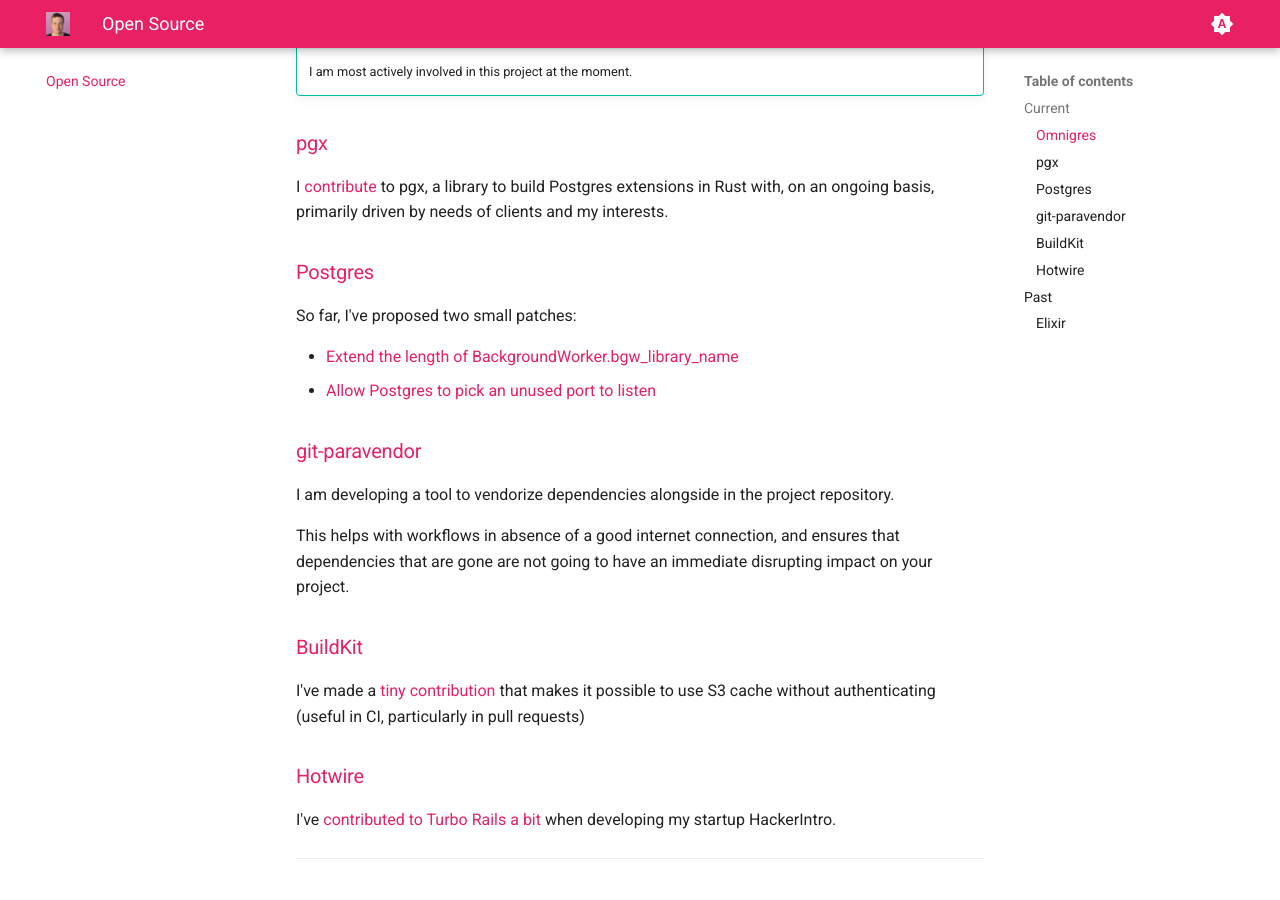
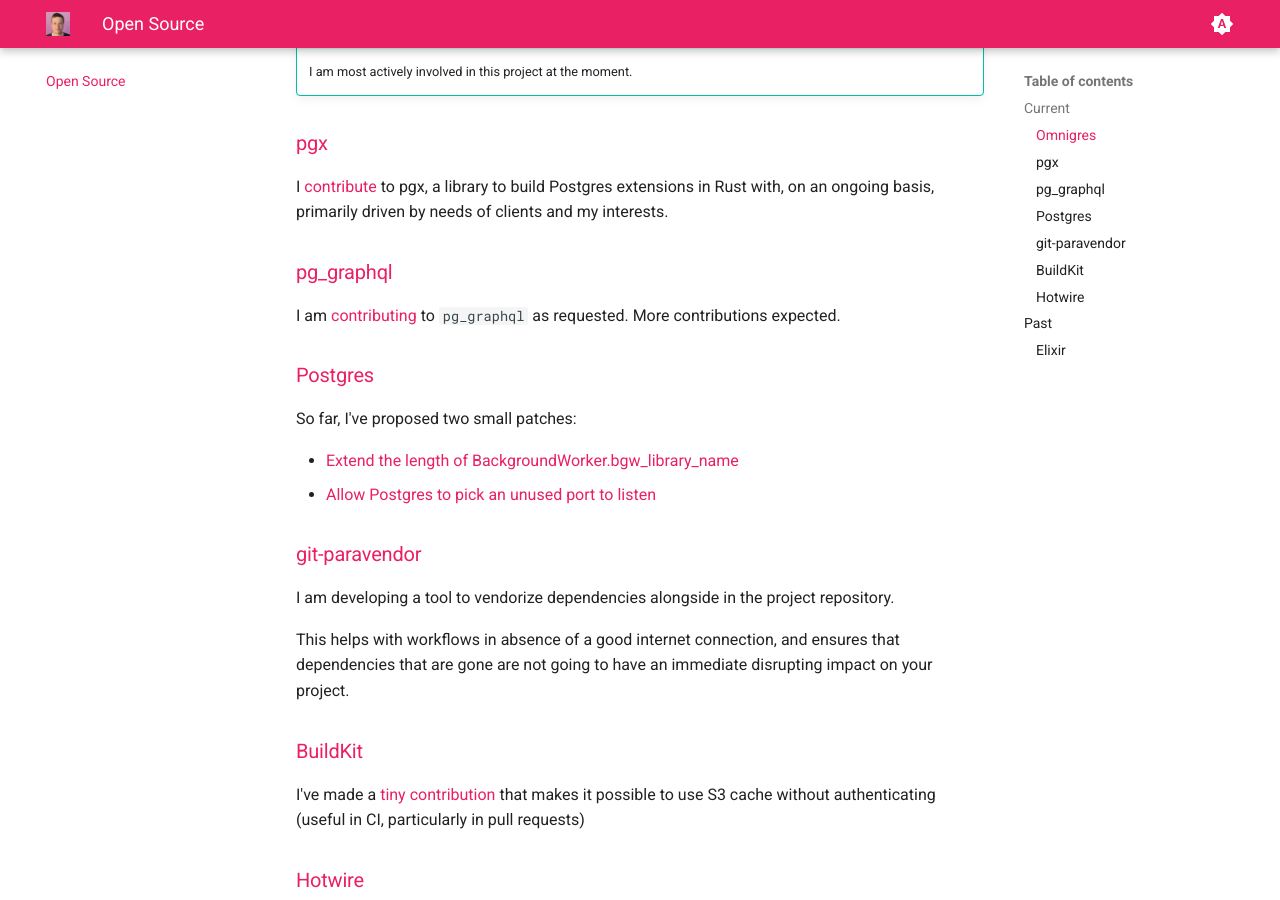
Before and after one commit to yrashk/yrashk.github.io, an MkDocs documentation site: the page built from docs/opensource/index.md, in a window 1280 px wide and 900 px high, scrolled down 475 px. Built offline with MkDocs 1.6.1 and Material for MkDocs 9.7.7, drawn with Linux system fonts in a browser that asks for light colours.

Commit message:
List my pg_graphql involvement

```diff
--- a/docs/opensource/index.md
+++ b/docs/opensource/index.md
@@ -18,6 +18,11 @@
 
 I [contribute](https://github.com/tcdi/pgx/commits?author=yrashk) to pgx, a library to build Postgres extensions in Rust with, on an
 ongoing basis, primarily driven by needs of clients and my interests.
+
+### [pg_graphql](https://github.com/supabase/pg_graphql)
+
+I am [contributing](https://github.com/supabase/pg_graphql/commits?author=yrashk) to `pg_graphql` as requested. More contributions
+expected.
 
 ### [Postgres](https://postgresql.org/)
 
```
